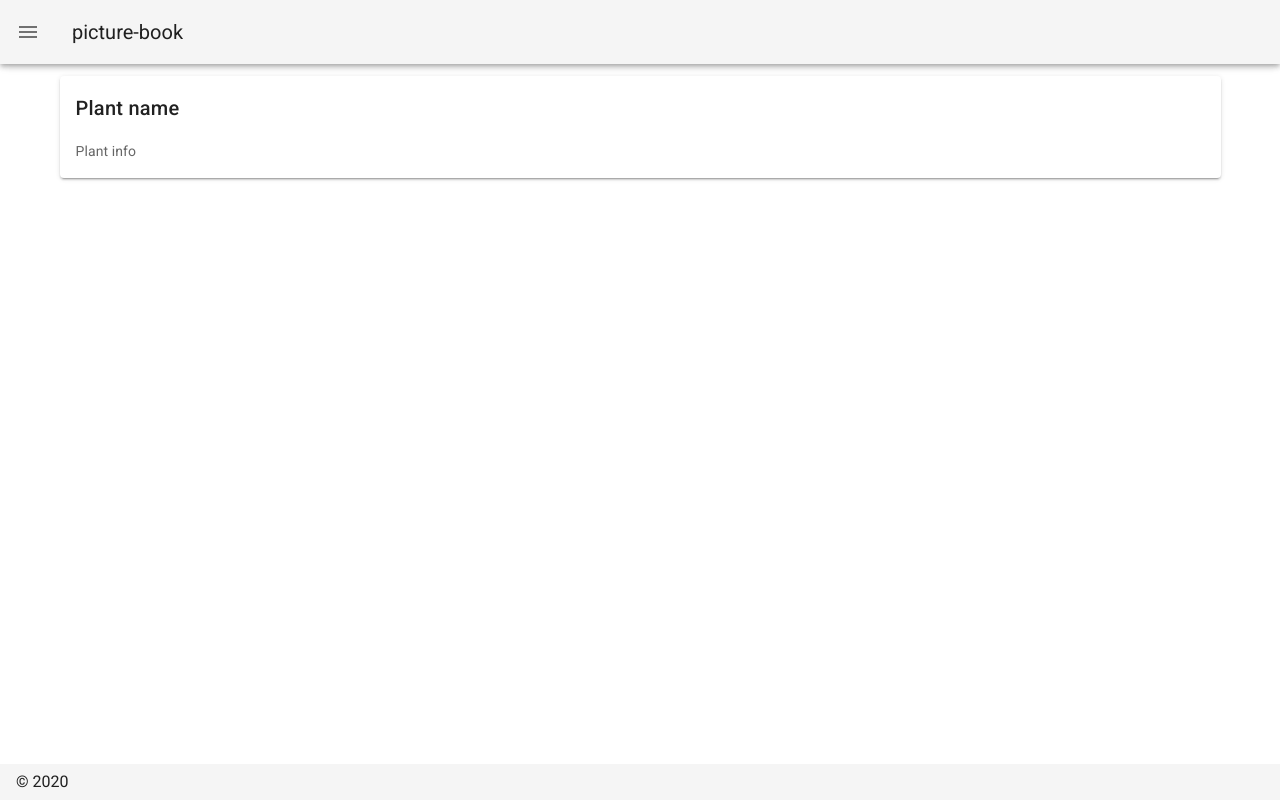
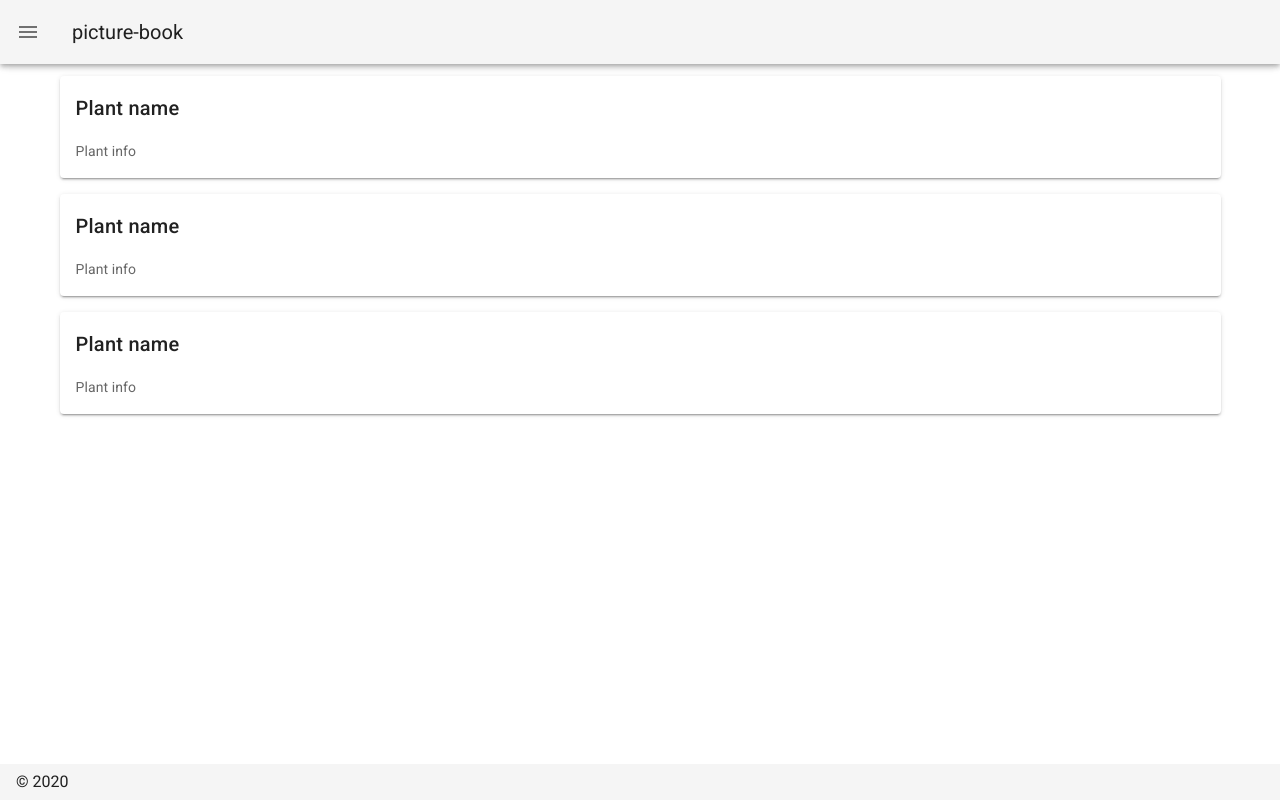
Before and after one commit to yoritin/picture-book-view, a Nuxt app: page /plants in a window 1280 px wide. Built offline with nearby package versions, Linux system fonts and the light colour scheme.

Commit message:
リストの作成

```diff
--- a/components/Plant.vue
+++ b/components/Plant.vue
@@ -1,5 +1,5 @@
 <template>
-  <v-card>
+  <v-card class="mb-4">
     <v-card-title>Plant name</v-card-title>
     <v-card-text>Plant info</v-card-text>
   </v-card>
--- a/pages/plants/index.vue
+++ b/pages/plants/index.vue
@@ -1,6 +1,8 @@
 <template>
   <div>
-    <Plant />
+    <div v-for="plant in plants" :key="plant.id">
+      <Plant />
+    </div>
   </div>
 </template>
 
@@ -16,10 +18,17 @@ export default {
     return {
       plants: [
         {
+          id: 1,
           name: 'Tillandsia ionantha rubra',
           purchase_date: '2020-02-02',
         },
         {
+          id: 2,
+          name: 'Tillandsia ionantha fuego',
+          purchase_date: '2020-02-02',
+        },
+        {
+          id: 3,
           name: 'Tillandsia ionantha fuego',
           purchase_date: '2020-02-02',
         },
```
